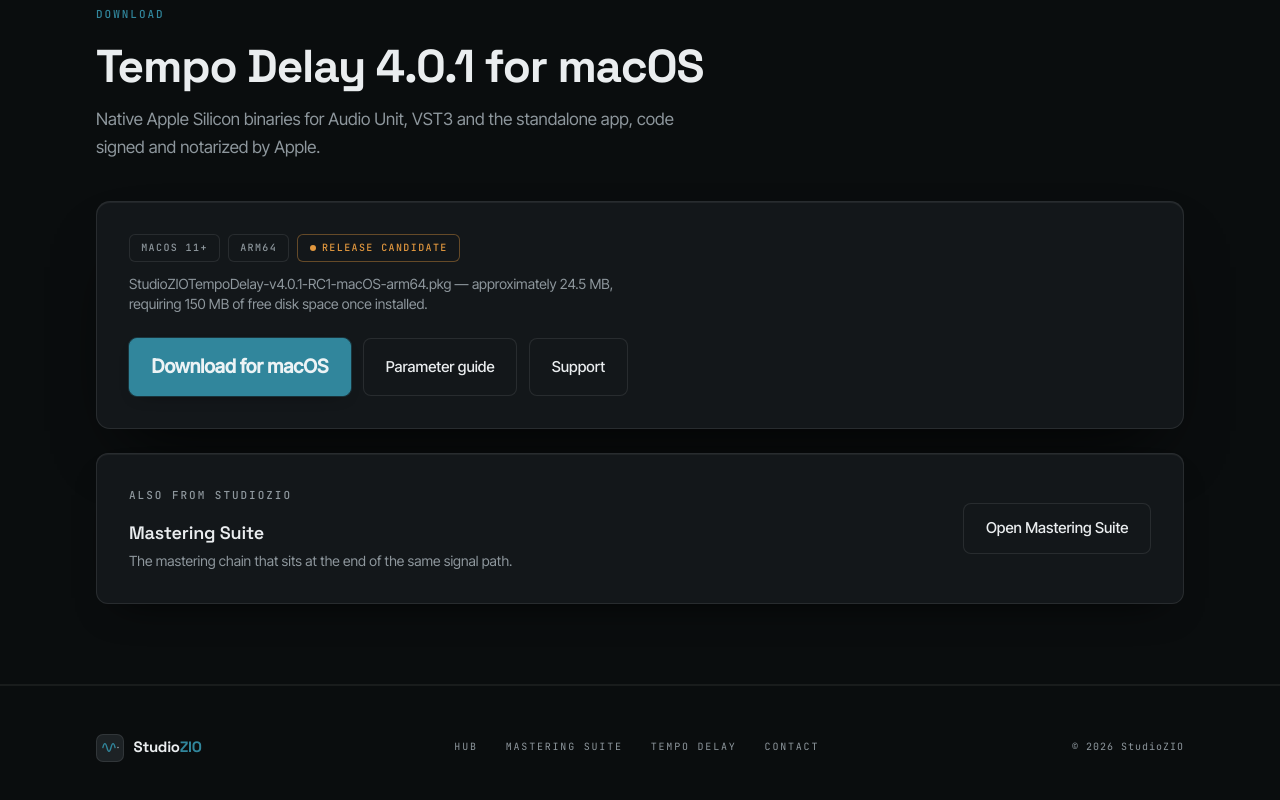
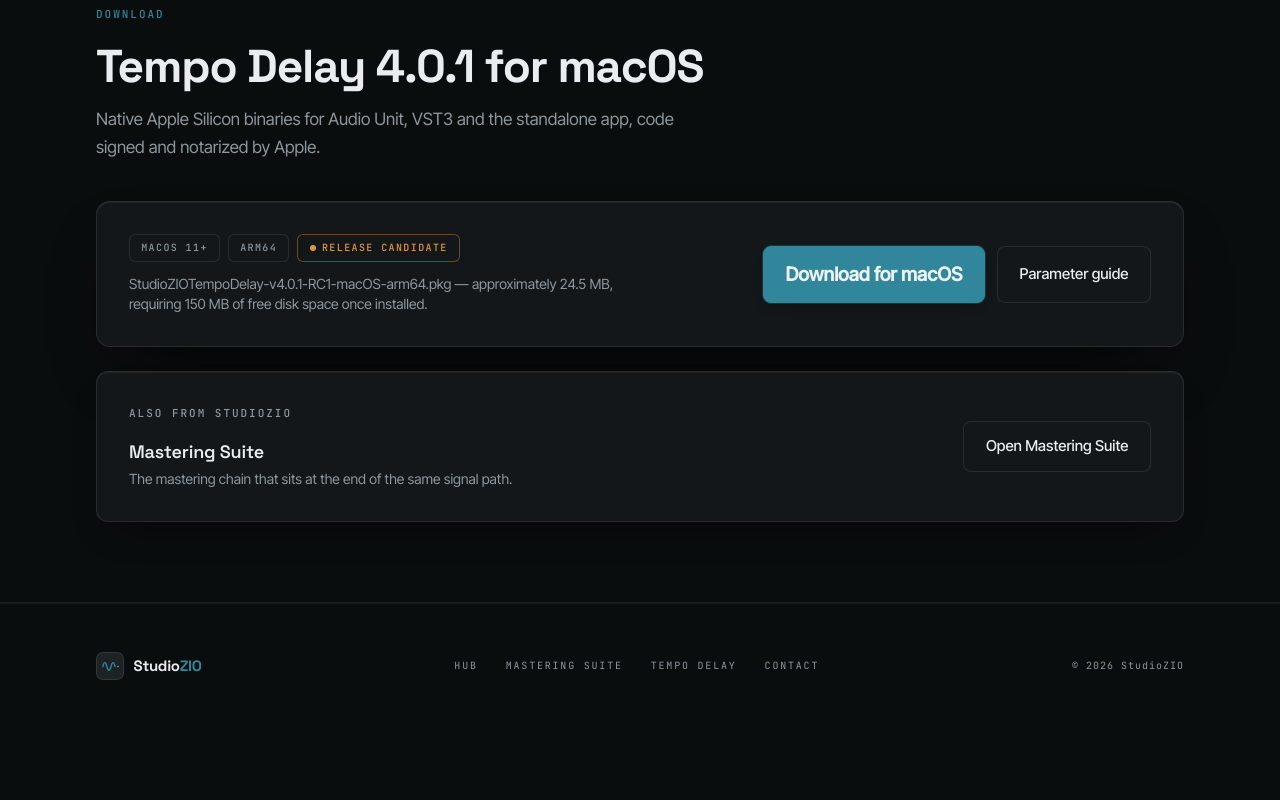
Before and after one commit to StudioZIO/TempoDelay, a React (Vite) app: page / in a window 1280 px wide. Shown: the part 8088-8888 px from the top of the page. After the commit the page ends 8816 px from the top, so only its background shows below. Built offline with nearby package versions, Linux system fonts and the light colour scheme.

Commit message:
Drop the Support button from the download panel
Contact is now a navigation entry on every page, in the same position on all three sites. A second route to the same desk, sitting beside the download action, only competed with it.

```diff
--- a/src/components/Download.tsx
+++ b/src/components/Download.tsx
@@ -4,9 +4,6 @@
 
 const MACOS_DOWNLOAD_URL =
   'https://github.com/StudioZIO/TempoDelay/releases/download/v4.0.1-RC1/StudioZIOTempoDelay-v4.0.1-RC1-macOS-arm64.pkg';
-
-/** The one StudioZIO support desk, on the hub. */
-const SUPPORT_URL = 'https://studiozio.vercel.app/contact';
 
 export const Download = () => (
   <Section
@@ -37,9 +34,6 @@
         <a className="btn" href="#parameters">
           Parameter guide
         </a>
-        <a className="btn" href={SUPPORT_URL}>
-          Support
-        </a>
       </div>
     </div>
 
```
